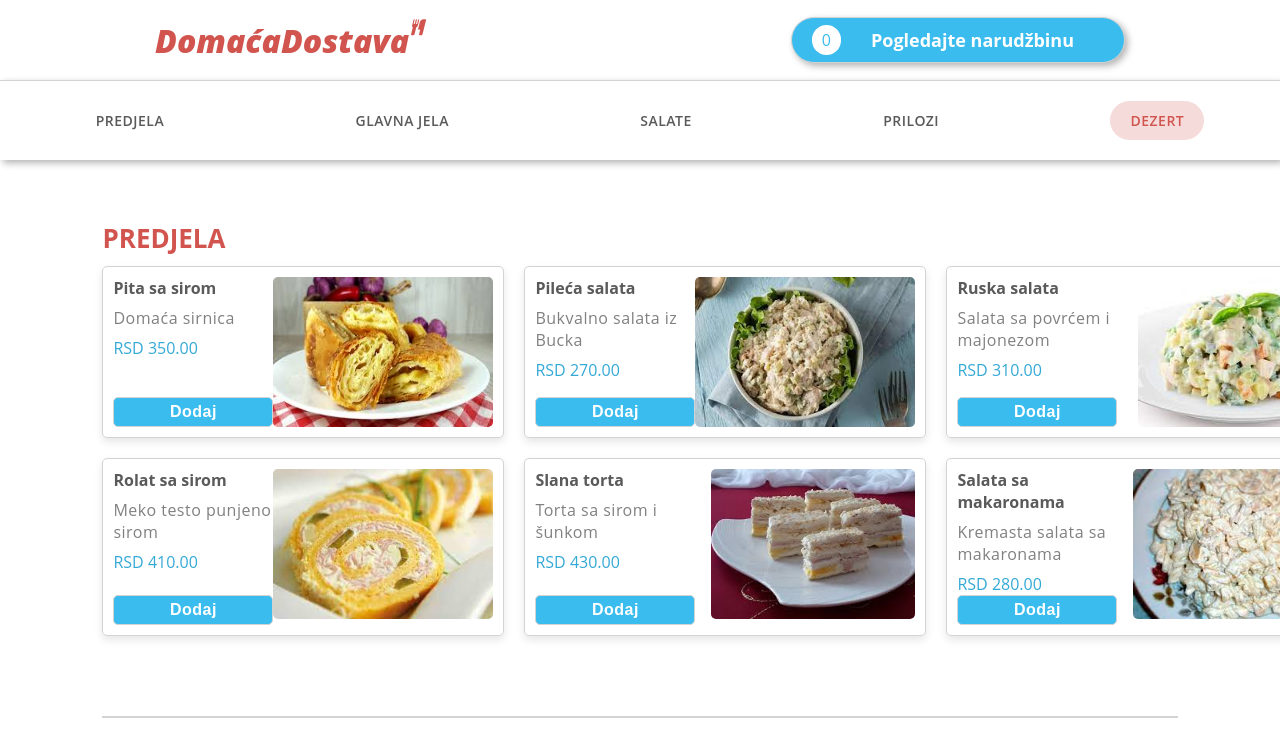
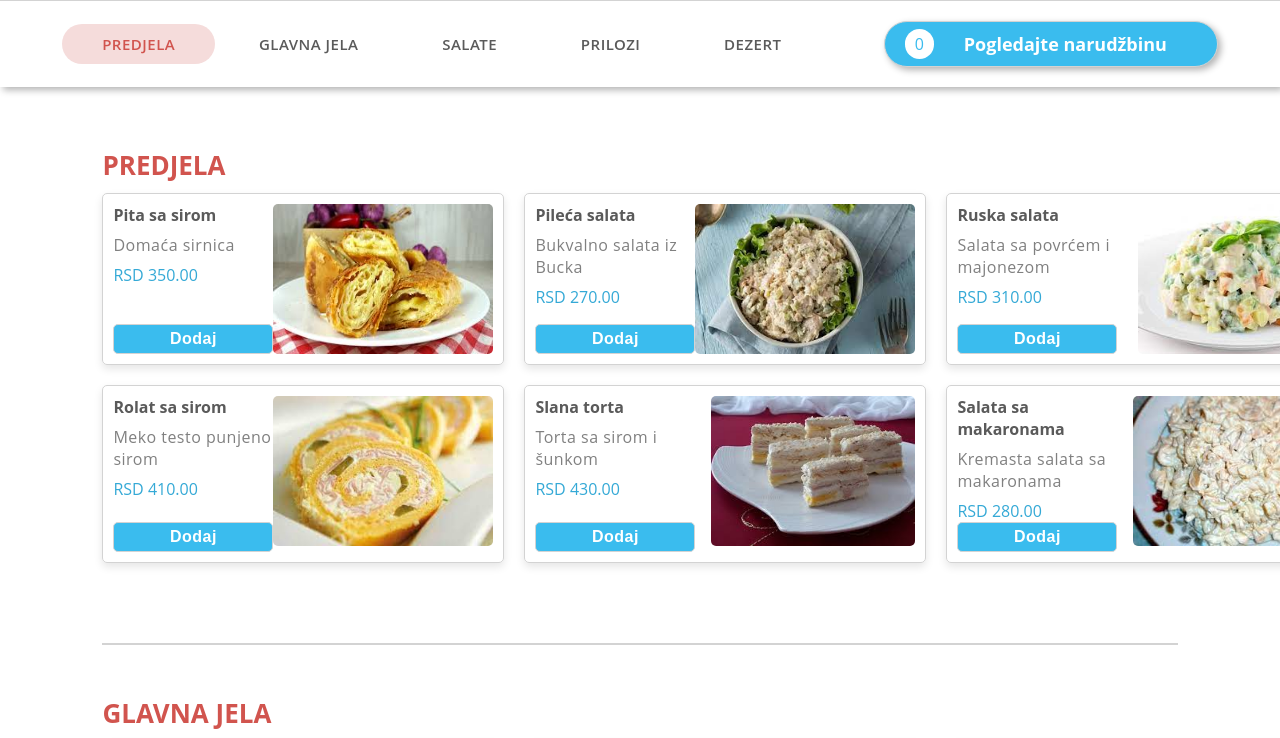
Before and after one commit to VasilijeFlask/delivery, a website: page public/menu.html in a window 1280 px wide. Shown: the top 738 px of the page. Drawn offline with Linux system fonts and the light colour scheme; a web font is replaced by a local one.

Commit message:
Sticky navbar working corectly. Order detailes moved to sticky nav.

```diff
--- a/public/menu.html
+++ b/public/menu.html
@@ -9,23 +9,19 @@
     <link rel="stylesheet" href="styles/menu.css">
 </head>
 <body>
-    <header>
-        <div class="logo-wicon">
-            <a href="index.html" class="logo">DomaćaDostava</a>
-            <span class="fa fa-cutlery fa-1x" aria-hidden="true"></span>
+    <div id="menu-nav" class="menu-nav">
+        <div class="header-links">
+            <a href="#predjela" class="menu-class">PREDJELA</a>
+            <a href="#glavna-jela" class="menu-class">GLAVNA JELA</a>
+            <a href="#salate" class="menu-class">SALATE</a>
+            <a href="#prilozi" class="menu-class">PRILOZI</a>
+            <a href="#dezert" class="menu-class">DEZERT</a>
         </div>
         <div class="view-order">
             <div class="number-icon">0</div>
             <div class="order">Pogledajte narudžbinu</div>
             <div class="price"></div>
         </div>
-    </header>
-    <div id="menu-nav" class="menu-nav">
-        <a href="#predjela" class="menu-class">PREDJELA</a>
-        <a href="#glavna-jela" class="menu-class">GLAVNA JELA</a>
-        <a href="#salate" class="menu-class">SALATE</a>
-        <a href="#prilozi" class="menu-class">PRILOZI</a>
-        <a href="#dezert" class="menu-class">DEZERT</a>
     </div>
     <div class="menu">
         <div id="predjela" class="type first-type">
--- a/public/scripts/main.js
+++ b/public/scripts/main.js
@@ -43,6 +43,7 @@ function updateActiveNav() {
   });
 }
 
+
 function getElementOffset(element, navbarHeight) {
 
   var rect = element.getBoundingClientRect();
--- a/public/styles/menu.css
+++ b/public/styles/menu.css
@@ -6,16 +6,6 @@
 
 body {
     scroll-behavior: smooth;
-}
-
-header {
-    display: flex;
-    align-items: center;
-    justify-content: space-between;
-}
-
-header .logo-wicon {
-    margin-left: 55px;
 }
 
 .view-order  {
@@ -32,7 +22,6 @@ header .logo-wicon {
     cursor: pointer;
     padding: 7px 20px;
     gap: 30px;
-    margin-right: 155px;
 }
 
 h2 {
@@ -66,7 +55,7 @@ h2 {
     box-shadow: 3px 3px 7px rgba(0, 0, 0, 0.3);
     display: flex;
     align-items: center;
-    justify-content: space-around;
+    justify-content: space-evenly;
     padding: 20px 0px;
     font-weight: 600;
     font-size: 14px;
@@ -79,9 +68,10 @@ h2 {
 .menu-nav a {
     color: #5A5A5A;
     text-decoration: none;
-    padding: 10px 20px;
+    padding: 10px 40px;
     border-radius: 100px;
     letter-spacing: 0.5px;
+    font-size: 15px;
 }
 
 .menu-nav a:hover {
```
